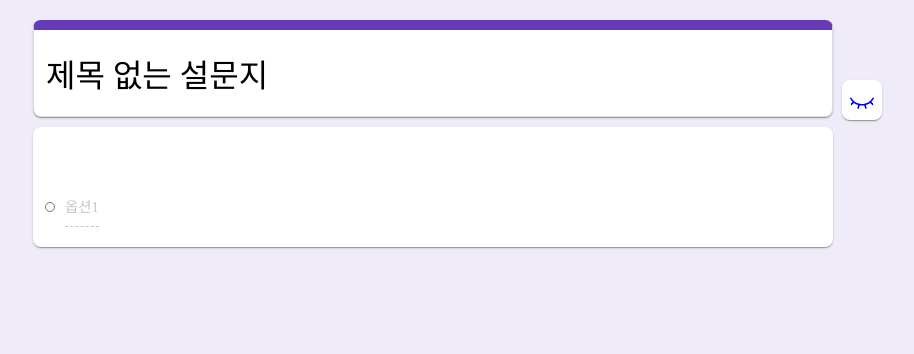
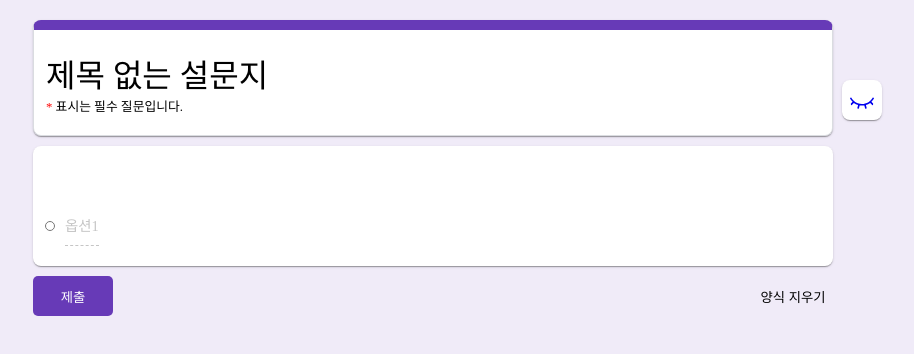
Before and after one commit to 938938/google-form-clone, a React (Create React App) app: page /preview in a window 1280 px wide. Shown: the top 354 px of the page, without its empty margins (207-1121 px from the left). Built offline with nearby package versions, Linux system fonts and the light colour scheme.

Commit message:
[feat] 필수 유무 체크 구현

```diff
--- a/src/components/Preview/PreviewOptions.tsx
+++ b/src/components/Preview/PreviewOptions.tsx
@@ -7,18 +7,36 @@ const PreviewOptions: React.FC<OptionType> = ({
   type,
   options,
   isEtc,
+  isRequired,
 }) => {
   switch (type) {
     case 'short':
-      return <input placeholder='내 답변' className={style.short} />;
+      return (
+        <input
+          placeholder='내 답변'
+          className={style.short}
+          required={isRequired}
+        />
+      );
     case 'paragraph':
-      return <input placeholder='내 답변' className={style.paragraph} />;
+      return (
+        <input
+          placeholder='내 답변'
+          className={style.paragraph}
+          required={isRequired}
+        />
+      );
     case 'multiple':
       return (
         <ul>
           {options.map((ele, idx) => (
             <li key={idx}>
-              <input type='radio' className={style.option} name='radio' />
+              <input
+                type='radio'
+                className={style.option}
+                name='radio'
+                required={isRequired}
+              />
               <p>{ele}</p>
             </li>
           ))}
@@ -35,13 +53,13 @@ const PreviewOptions: React.FC<OptionType> = ({
         <ul>
           {options.map((ele, idx) => (
             <li key={idx}>
-              <input type='checkbox' className={style.option} />
+              <input type='checkbox' name='checkbox' className={style.option} />
               <p>{ele}</p>
             </li>
           ))}
           {isEtc && (
             <li className={style.etc}>
-              <input type='checkbox' className={style.option} />
+              <input type='checkbox' name='checkbox' className={style.option} />
               <span>기타...</span>
             </li>
           )}
--- a/src/components/Preview/PreviewQuestion.module.css
+++ b/src/components/Preview/PreviewQuestion.module.css
@@ -1,5 +1,9 @@
 .previewHeader {
   height: 40px;
+}
+
+.required {
+  color: red;
 }
 
 .optionsBox {
--- a/src/components/Preview/PreviewQuestion.tsx
+++ b/src/components/Preview/PreviewQuestion.tsx
@@ -14,10 +14,18 @@ const PreviewQuestion: React.FC<QuestionType> = ({
   return (
     <Container>
       <div className={style.previewHeader}>
-        <p>{title}</p>
+        <p>
+          {isRequired && <span className={style.required}>*</span>} {title}
+        </p>
       </div>
       <div className={style.optionsBox}>
-        <PreviewOptions idx={idx} type={type} options={options} isEtc={isEtc} />
+        <PreviewOptions
+          idx={idx}
+          type={type}
+          options={options}
+          isEtc={isEtc}
+          isRequired={isRequired}
+        />
       </div>
     </Container>
   );
--- a/src/components/Question/Question.tsx
+++ b/src/components/Question/Question.tsx
@@ -53,7 +53,12 @@ const Question: React.FC<QuestionType> = ({
   return (
     <Container>
       <div className={style.questionHeader}>
-        <input placeholder='질문' value={title} onChange={editHandler} />
+        <input
+          placeholder='질문'
+          value={title}
+          onChange={editHandler}
+          required
+        />
         <select defaultValue={type} onChange={editTypeHandler}>
           <option value='short'>
             <RxButton />
@@ -79,7 +84,13 @@ const Question: React.FC<QuestionType> = ({
         </select>
       </div>
       <div className={style.optionsBox}>
-        <Options idx={idx} type={Qtype} options={options} isEtc={isEtc} />
+        <Options
+          idx={idx}
+          type={Qtype}
+          options={options}
+          isEtc={isEtc}
+          isRequired={isRequired}
+        />
       </div>
       <div className={style.btns}>
         <button onClick={copyHandler} type='button'>
--- a/src/components/Title.module.css
+++ b/src/components/Title.module.css
@@ -19,3 +19,11 @@
 .titleBox input {
   border-bottom: 1px solid #c5c5c5;
 }
+
+.required {
+  font-size: 0.8rem;
+}
+
+.required span {
+  color: red;
+}
--- a/src/components/Title.tsx
+++ b/src/components/Title.tsx
@@ -48,6 +48,11 @@ const Title: React.FC<PreviewType> = ({ preview }) => {
           />
         )}
       </label>
+      {preview && (
+        <p className={style.required}>
+          <span>*</span> 표시는 필수 질문입니다.
+        </p>
+      )}
       <SideBtn preview={preview} />
     </div>
   );
--- a/src/model/Type.ts
+++ b/src/model/Type.ts
@@ -19,6 +19,7 @@ export type OptionType = {
   type: string;
   options: string[];
   isEtc: boolean;
+  isRequired: boolean;
 };
 
 export type PreviewType = {
--- /dev/null
+++ b/src/pages/Preview.module.css
@@ -0,0 +1,26 @@
+.btns {
+  display: flex;
+  justify-content: space-between;
+}
+
+.submitBtn {
+  background-color: #673ab7;
+  color: white;
+  width: 80px;
+  height: 40px;
+  border-radius: 5px;
+}
+
+.submitBtn:hover {
+  background-color: #7a4fc5;
+}
+
+.delBtn {
+  width: 80px;
+  height: 40px;
+  border-radius: 5px;
+}
+
+.delBtn:hover {
+  background-color: #e5e5e5;
+}
--- a/src/pages/Preview.tsx
+++ b/src/pages/Preview.tsx
@@ -1,12 +1,19 @@
 import QuestionList from '../components/QuestionList';
 import Title from '../components/Title';
+import style from './Preview.module.css';
 
 const Preview = () => {
   return (
-    <div>
+    <form>
       <Title preview={true} />
       <QuestionList preview={true} />
-    </div>
+      <div className={style.btns}>
+        <button className={style.submitBtn} type='submit'>
+          제출
+        </button>
+        <button className={style.delBtn}>양식 지우기</button>
+      </div>
+    </form>
   );
 };
 
```
